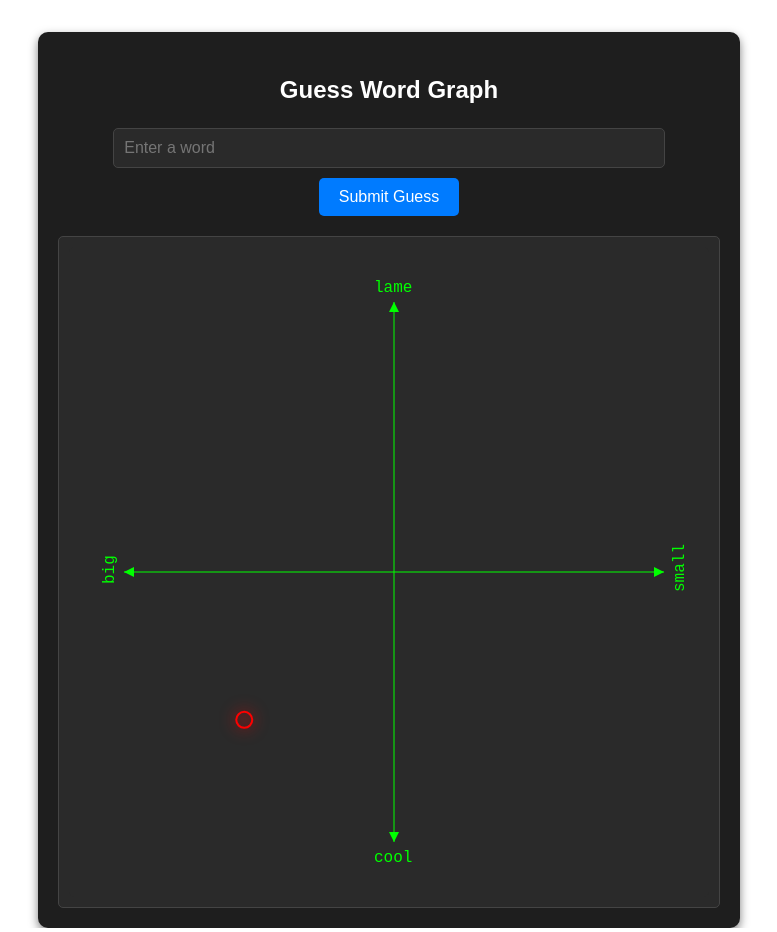
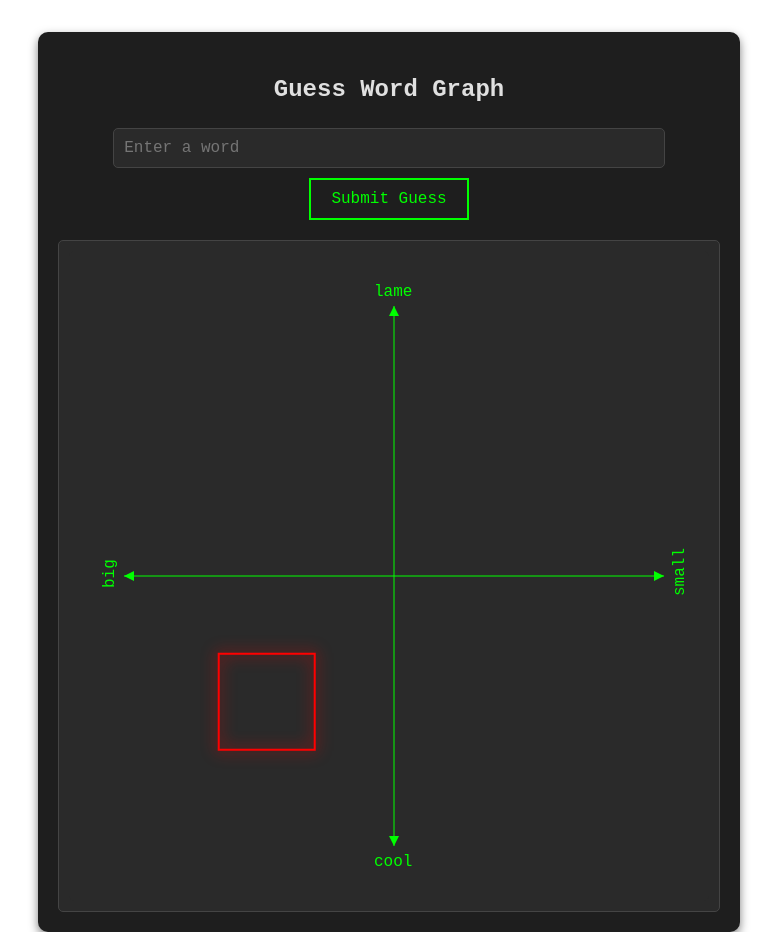
Before and after one commit to BenLirio/word-guess-client, a React (Vite) app: page / in a window 1280 px wide. Shown: the whole page, without its empty margins (251-1028 px from the left). Built offline with nearby package versions, Linux system fonts and the light colour scheme.

Commit message:
make target easy to hit

```diff
--- a/src/components/GraphCanvas.tsx
+++ b/src/components/GraphCanvas.tsx
@@ -2,10 +2,9 @@ import React, { useRef, useEffect, useState, useCallback } from "react";
 
 // Constants for canvas layout
 const CANVAS_MARGIN = 50;
-const AXIS_LABEL_FONT = "16px Arial";
-const TARGET_RADIUS = 8;
 const DATA_POINT_RADIUS = 3;
 const ARROW_SIZE = 10;
+const TARGET_SIZE_FACTOR = 0.15; // Adjust this value to control the target size relative to the canvas width
 
 interface GraphCanvasProps {
   dataPoints: { x: number; y: number }[];
@@ -44,16 +43,21 @@ const GraphCanvas: React.FC<GraphCanvasProps> = ({ dataPoints }) => {
       CANVAS_MARGIN -
       target.y * (rect.height - 2 * CANVAS_MARGIN);
 
+    // Scale the target size based on the canvas dimensions
+    const scaledTargetSize = rect.width * TARGET_SIZE_FACTOR;
+
     dataPoints.forEach(({ x, y }) => {
       const canvasX = CANVAS_MARGIN + x * (rect.width - 2 * CANVAS_MARGIN);
       const canvasY =
         rect.height - CANVAS_MARGIN - y * (rect.height - 2 * CANVAS_MARGIN);
 
-      const distance = Math.sqrt(
-        Math.pow(canvasX - targetX, 2) + Math.pow(canvasY - targetY, 2)
-      );
-
-      if (distance <= TARGET_RADIUS) {
+      // Check if the data point is inside the target's bounding box
+      if (
+        canvasX >= targetX - scaledTargetSize / 2 &&
+        canvasX <= targetX + scaledTargetSize / 2 &&
+        canvasY >= targetY - scaledTargetSize / 2 &&
+        canvasY <= targetY + scaledTargetSize / 2
+      ) {
         setShowWinModal(true); // Show the win modal
       }
     });
@@ -183,6 +187,7 @@ const GraphCanvas: React.FC<GraphCanvasProps> = ({ dataPoints }) => {
     (ctx: CanvasRenderingContext2D, rect: DOMRect) => {
       if (!target) return;
 
+      // Calculate the target's position
       const targetX =
         CANVAS_MARGIN + target.x * (rect.width - 2 * CANVAS_MARGIN);
       const targetY =
@@ -190,8 +195,17 @@ const GraphCanvas: React.FC<GraphCanvasProps> = ({ dataPoints }) => {
         CANVAS_MARGIN -
         target.y * (rect.height - 2 * CANVAS_MARGIN);
 
+      // Scale the target size based on the canvas dimensions
+      const scaledTargetSize = rect.width * TARGET_SIZE_FACTOR;
+
+      // Draw the square target
       ctx.beginPath();
-      ctx.arc(targetX, targetY, TARGET_RADIUS, 0, 2 * Math.PI);
+      ctx.rect(
+        targetX - scaledTargetSize / 2,
+        targetY - scaledTargetSize / 2,
+        scaledTargetSize,
+        scaledTargetSize
+      );
       ctx.strokeStyle = "red"; // Glowing red
       ctx.lineWidth = 2;
       ctx.shadowColor = "red";
@@ -238,8 +252,8 @@ const GraphCanvas: React.FC<GraphCanvasProps> = ({ dataPoints }) => {
   useEffect(() => {
     // Generate a random target point when the component mounts
     const randomTarget = {
-      x: Math.random(), // Random x between 0 and 1
-      y: Math.random(), // Random y between 0 and 1
+      x: Math.random() * (1 - TARGET_SIZE_FACTOR) + TARGET_SIZE_FACTOR / 2, // Ensure the target stays within horizontal bounds
+      y: Math.random() * (1 - TARGET_SIZE_FACTOR) + TARGET_SIZE_FACTOR / 2, // Ensure the target stays within vertical bounds
     };
     setTarget(randomTarget);
   }, []);
--- a/src/components/GuessWordGraph.css
+++ b/src/components/GuessWordGraph.css
@@ -2,7 +2,7 @@
   margin: 0 auto;
   padding: 20px;
   text-align: center;
-  font-family: Arial, sans-serif;
+  font-family: "Press Start 2P", monospace; /* Retro pixelated font */
   background-color: #1e1e1e; /* Dark background */
   color: #f5f5f5; /* Light text */
   border-radius: 10px;
@@ -12,7 +12,8 @@
 h2 {
   font-size: 24px;
   margin-bottom: 20px;
-  color: #ffffff; /* White text for the heading */
+  color: #e0e0e0; /* Soft white color */
+  text-shadow: none; /* Remove text glow */
 }
 
 input[type="text"] {
@@ -22,38 +23,49 @@ input[type="text"] {
   border: 1px solid #444; /* Darker border */
   border-radius: 5px;
   font-size: 16px;
+  font-family: "Press Start 2P", monospace; /* Retro pixelated font */
   background-color: #2a2a2a; /* Dark input background */
   color: #f5f5f5; /* Light text */
+  text-shadow: none; /* Remove text glow */
 }
 
 input[type="text"]:focus {
   outline: none;
   border-color: #007bff; /* Blue border on focus */
   box-shadow: 0 0 5px rgba(0, 123, 255, 0.5);
+  text-shadow: none; /* Remove text glow */
 }
 
 button {
   padding: 10px 20px;
   font-size: 16px;
-  color: #fff;
-  background-color: #007bff; /* Blue button */
-  border: none;
-  border-radius: 5px;
+  font-family: "Press Start 2P", monospace; /* Retro pixelated font */
+  color: #00ff00; /* Neon green text */
+  background-color: transparent; /* Transparent background */
+  border: 2px solid #00ff00; /* Neon green border */
+  border-radius: 0; /* Sharp edges */
   cursor: pointer;
+  text-shadow: none; /* Remove text glow */
+  box-shadow: none; /* Remove button glow */
 }
 
 button:disabled {
-  background-color: #555; /* Disabled button in dark mode */
+  background-color: transparent; /* Transparent background for disabled button */
+  border-color: #444; /* Darker gray border for disabled button */
+  color: #444; /* Darker gray text for disabled button */
   cursor: not-allowed;
 }
 
 button:hover:not(:disabled) {
-  background-color: #0056b3; /* Darker blue on hover */
+  background-color: transparent; /* Keep the background transparent */
+  color: #00ff00; /* Neon green text on hover */
+  border-color: #00cc00; /* Slightly darker green border on hover */
 }
 
 p {
   color: #ff6b6b; /* Light red for error messages */
   font-size: 14px;
+  font-family: "Press Start 2P", monospace; /* Retro pixelated font */
   margin-top: 10px;
 }
 
```
